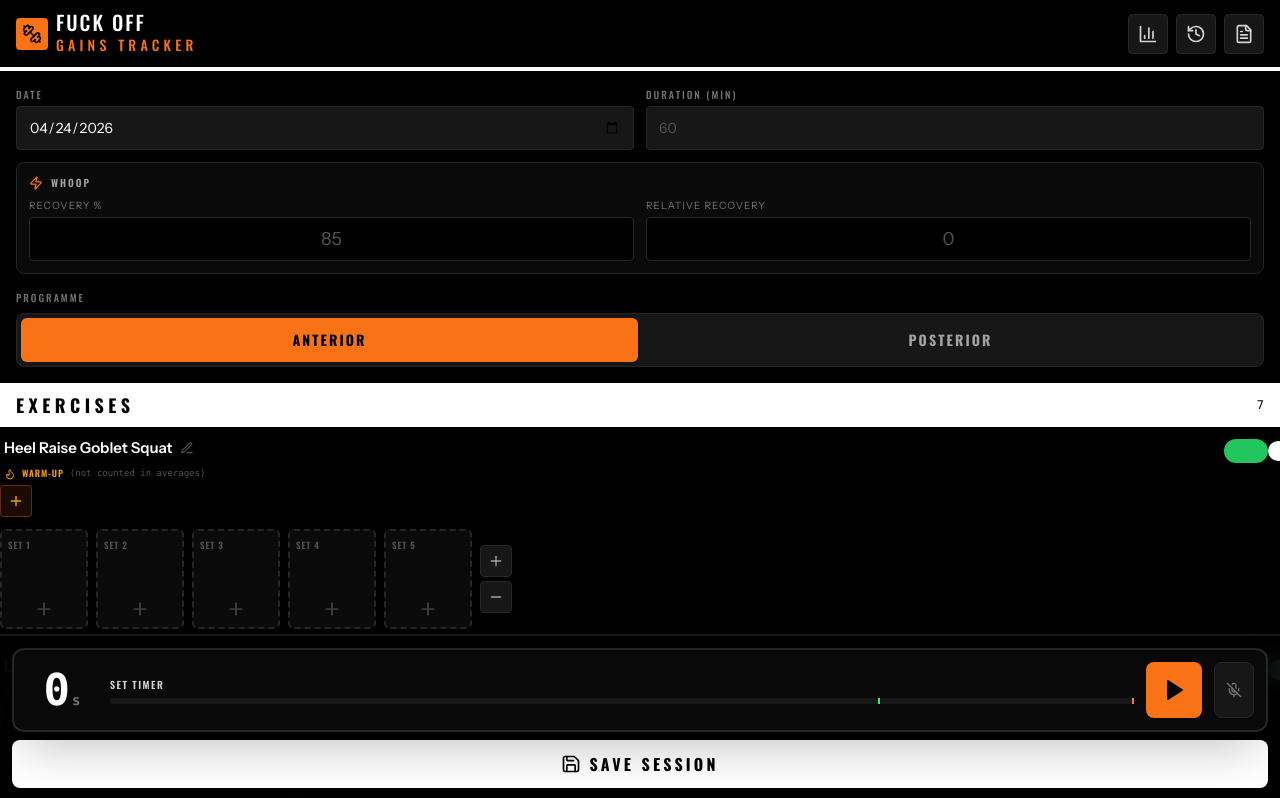
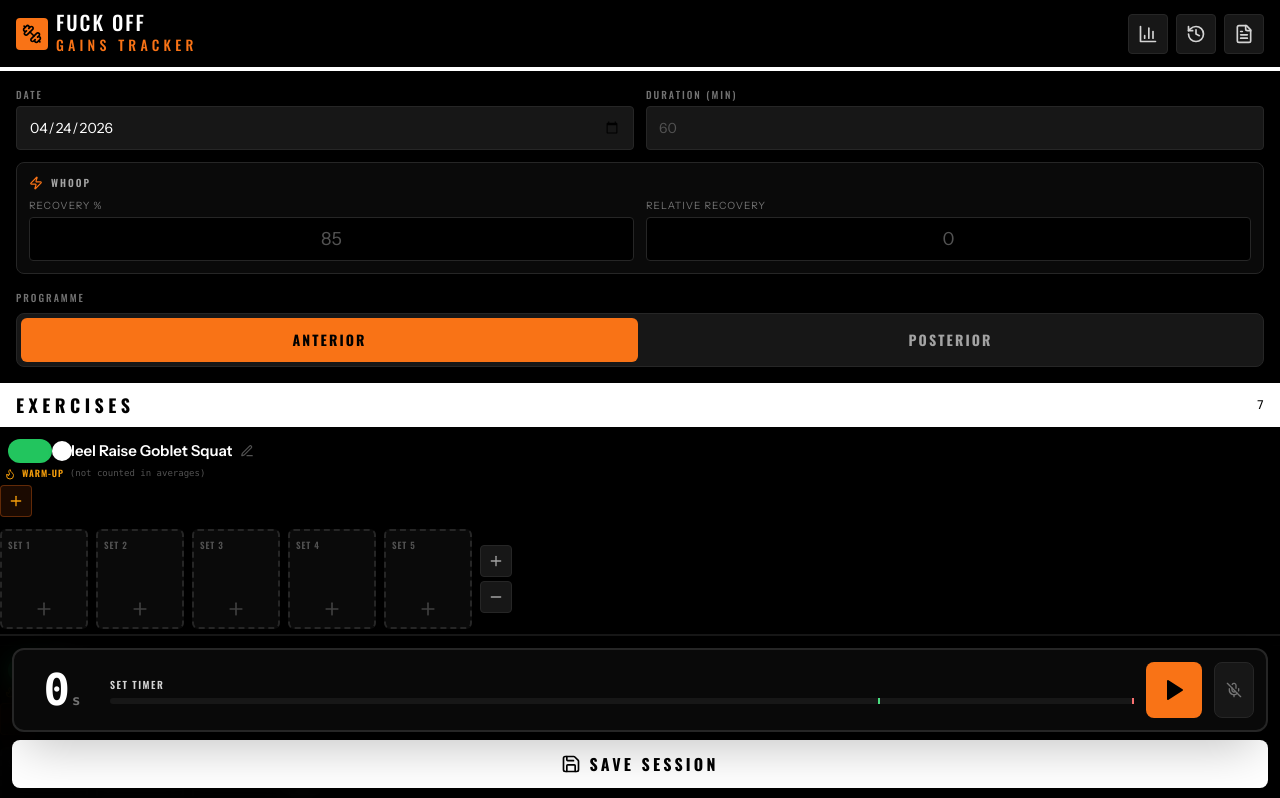
Before and after one commit to simonkbarr/fuck-off-gains, a React (Vite) app: page / in a window 1280 px wide. Shown: the top 798 px of the page. Built offline with nearby package versions, Linux system fonts and the light colour scheme.

Commit message:
Update App.jsx

```diff
--- a/src/App.jsx
+++ b/src/App.jsx
@@ -680,8 +680,24 @@ const ExerciseRow = ({
       {included && exercise.sets && exercise.sets.length > 3 && (
         <div className="pointer-events-none absolute top-12 bottom-8 right-0 w-6" style={{ background: 'linear-gradient(to left, #000 0%, transparent 100%)' }} />
       )}
-      {/* Header row */}
-      <div className="flex items-start justify-between mb-1 pl-1 pr-3 gap-2">
+      {/* Header row - toggle on LEFT, name on right */}
+      <div className="flex items-center mb-1 pl-2 pr-2 gap-3">
+        {/* Include toggle switch (iOS-style) - positioned left so it's never clipped */}
+        <button
+          onClick={onToggleIncluded}
+          role="switch"
+          aria-checked={included}
+          aria-label="Include in workout"
+          className={`shrink-0 relative h-6 w-11 rounded-full transition-colors duration-200 ${
+            included ? 'bg-green-500' : 'bg-neutral-800'
+          }`}
+        >
+          <span
+            className={`absolute top-0.5 h-5 w-5 bg-white rounded-full shadow-md transition-transform duration-200 ${
+              included ? 'translate-x-[22px]' : 'translate-x-0.5'
+            }`}
+          />
+        </button>
         <div className="flex-1 min-w-0">
           {editingName ? (
             <div className="flex gap-2">
@@ -706,24 +722,6 @@ const ExerciseRow = ({
               <Edit3 className="w-3.5 h-3.5 text-neutral-600 shrink-0" />
             </button>
           )}
-        </div>
-        <div className="flex items-center shrink-0">
-          {/* Include toggle switch (iOS-style) */}
-          <button
-            onClick={onToggleIncluded}
-            role="switch"
-            aria-checked={included}
-            aria-label="Include in workout"
-            className={`relative h-6 w-11 rounded-full transition-colors duration-200 ${
-              included ? 'bg-green-500' : 'bg-neutral-800'
-            }`}
-          >
-            <span
-              className={`absolute top-0.5 h-5 w-5 bg-white rounded-full shadow-md transition-transform duration-200 ${
-                included ? 'translate-x-[22px]' : 'translate-x-0.5'
-              }`}
-            />
-          </button>
         </div>
       </div>
 
```
